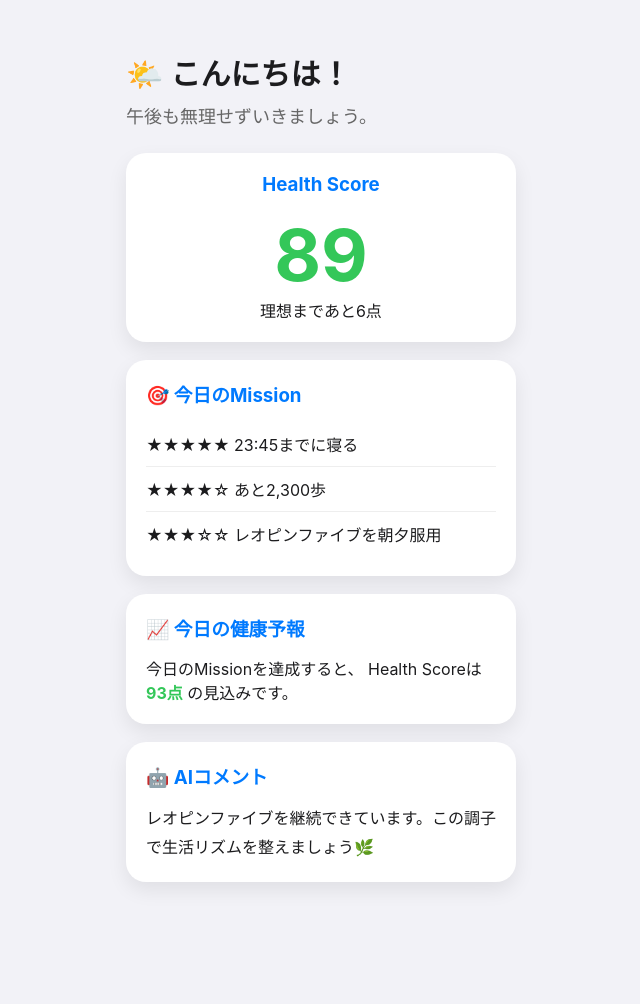
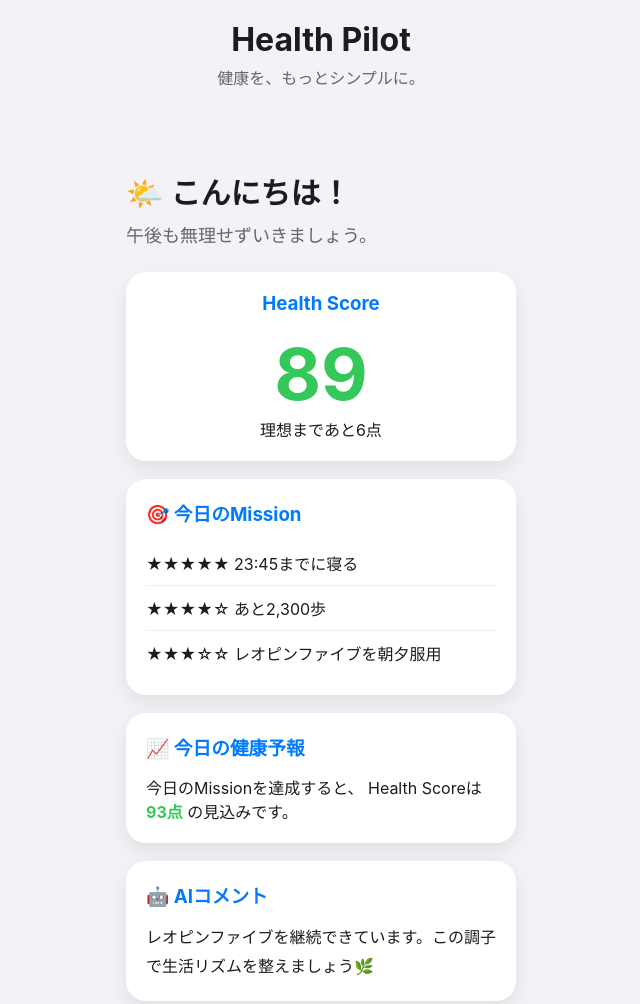
Before and after one commit to Kojun-O/HealthPilot, a plain HTML site: page docs/index.html in a window 1280 px wide. Shown: the top 1004 px of the page, without its empty margins (319-959 px from the left). Before the commit the page ends 920 px from the top, so only its background shows below. Drawn offline with Linux system fonts and the light colour scheme.

Commit message:
Move app to docs for GitHub Pages

```diff
--- a/web/index.html
+++ b/docs/index.html
@@ -9,6 +9,11 @@
 
 </head>
 <body>
+
+  <header class="app-header">
+  <h1>Health Pilot</h1>
+  <p class="tagline">健康を、もっとシンプルに。</p>
+</header>
 
 <div class="container">
 
--- a/web/style.css
+++ b/docs/style.css
@@ -74,3 +74,27 @@ body {
 strong {
     color: #34C759;
 }
+/* ===== Brand Header ===== */
+
+.app-header{
+    text-align:center;
+    margin:20px 0 30px;
+}
+
+.logo{
+    width:80px;
+    height:80px;
+    object-fit:contain;
+    margin-bottom:12px;
+}
+
+.app-header h1{
+    font-size:32px;
+    font-weight:700;
+    margin-bottom:6px;
+}
+
+.tagline{
+    color:#666;
+    font-size:16px;
+}
```
Also changed, not shown: docs/app.js (renamed from web/app.js).
